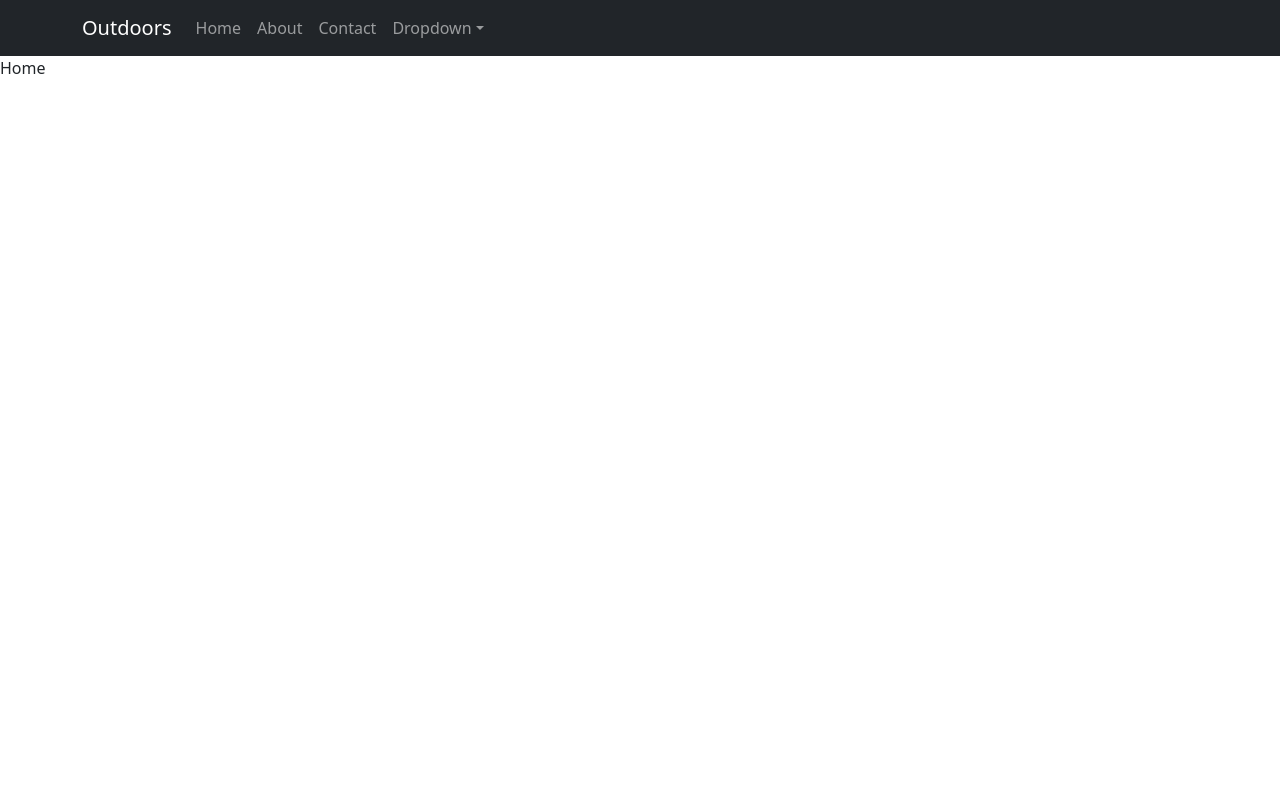
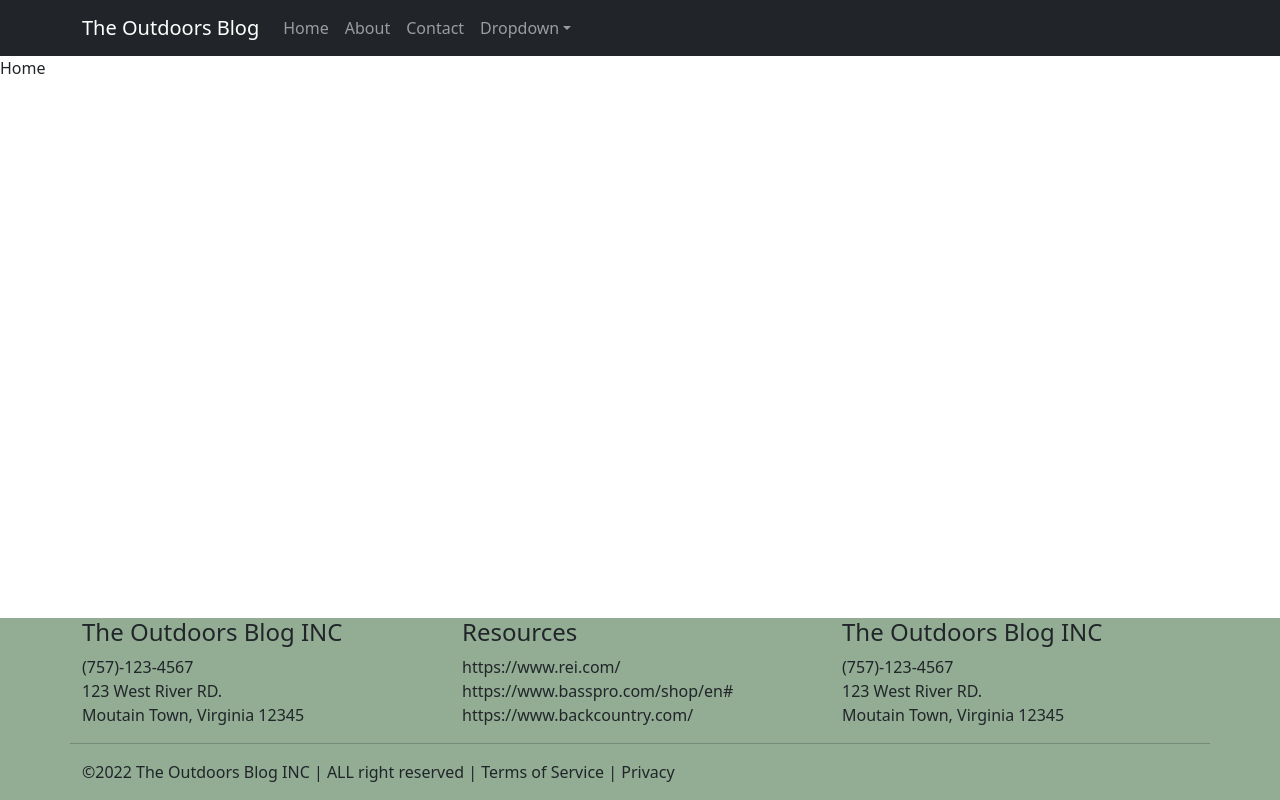
Before and after one commit to CKline22/blog-website, a React (Create React App) app in the folder blog/: page / in a window 1280 px wide. Built offline with nearby package versions, Linux system fonts and the light colour scheme.

Commit message:
footer added

```diff
--- a/blog/src/App.css
+++ b/blog/src/App.css
@@ -1,38 +1,9 @@
-.App {
-  text-align: center;
+.App-container {
+  display: flex;
+  flex-direction: column;
+  min-height: 100vh;
 }
 
-.App-logo {
-  height: 40vmin;
-  pointer-events: none;
+.content-wrap {
+  flex: 1;
 }
-
-@media (prefers-reduced-motion: no-preference) {
-  .App-logo {
-    animation: App-logo-spin infinite 20s linear;
-  }
-}
-
-.App-header {
-  background-color: #282c34;
-  min-height: 100vh;
-  display: flex;
-  flex-direction: column;
-  align-items: center;
-  justify-content: center;
-  font-size: calc(10px + 2vmin);
-  color: white;
-}
-
-.App-link {
-  color: #61dafb;
-}
-
-@keyframes App-logo-spin {
-  from {
-    transform: rotate(0deg);
-  }
-  to {
-    transform: rotate(360deg);
-  }
-}
--- a/blog/src/App.js
+++ b/blog/src/App.js
@@ -1,4 +1,5 @@
 import NavbarComponent from './components/Navbar';
+import Footer from './components/footer';
 import {BrowserRouter as Router, Routes, Route} from 'react-router-dom';
 //Pages
 import Home from './pages/homePage'
@@ -10,6 +11,8 @@ import './App.css';
 
 function App() {
   return (
+    <div className='App-container'>
+      <div className='content-wrap'>
     <Router>
       <NavbarComponent/>
       <Routes>
@@ -20,6 +23,9 @@ function App() {
         <Route path="/gear" element={<Gear/>}/>
       </Routes>
     </Router>
+    </div>
+    <Footer/>
+    </div>
   );
 }
 
--- a/blog/src/components/Navbar.js
+++ b/blog/src/components/Navbar.js
@@ -10,7 +10,7 @@ function NavbarComponent () {
     return(
         <Navbar bg="dark" variant="dark" sticky="top" expand="lg">
             <Container>
-                <Navbar.Brand href="/">Outdoors</Navbar.Brand>
+                <Navbar.Brand href="/">The Outdoors Blog</Navbar.Brand>
                 <Navbar.Toggle aria-controls="basic-navbar-nav"/>
                 <Navbar.Collapse id="basic-navbar-nav">
                 <Nav className="me-auto">
--- a/blog/src/components/footer.js
+++ b/blog/src/components/footer.js
@@ -0,0 +1,48 @@
+import React from 'react';
+import "./footerStyles.css";
+
+function Footer () {
+    return(
+        <div className='main-footer'>
+            <div className="container">
+                <div className="row">
+                    {/* col1 */}
+                    <div className="col">
+                        <h4>The Outdoors Blog INC</h4>
+                        <ul className='list-unstyled'>
+                            <li>(757)-123-4567</li>
+                            <li>123 West River RD.</li>
+                            <li>Moutain Town, Virginia 12345</li>
+                        </ul>
+                    </div>
+                    {/* col2 */}
+                    <div className="col">
+                        <h4>Resources</h4>
+                        <ul className='list-unstyled'>
+                            <li>https://www.rei.com/</li>
+                            <li>https://www.basspro.com/shop/en#</li>
+                            <li>https://www.backcountry.com/</li>
+                        </ul>
+                    </div>
+                    {/* col3 */}
+                    <div className="col">
+                        <h4>The Outdoors Blog INC</h4>
+                        <ul className='list-unstyled'>
+                            <li>(757)-123-4567</li>
+                            <li>123 West River RD.</li>
+                            <li>Moutain Town, Virginia 12345</li>
+                        </ul>
+                    </div>
+                    <hr/>
+                    <div className='row'>
+                        <p className='col-sm'>
+                            &copy;{new Date().getFullYear()} The Outdoors Blog INC | ALL right reserved | Terms of Service | Privacy
+                        </p>
+                    </div>
+                </div>
+            </div>
+        </div>
+    )
+}
+
+export default Footer;
--- /dev/null
+++ b/blog/src/components/footerStyles.css
@@ -0,0 +1,3 @@
+.main-footer {
+  background-color: #92AD94;
+}
--- a/blog/src/pages/homePage.js
+++ b/blog/src/pages/homePage.js
@@ -2,7 +2,10 @@ import React from 'react'
 
 function Home () {
     return(
-        <div>Home</div>
+        <div>
+            <div>Home</div>
+        </div>
+
     )
 }
 
```
